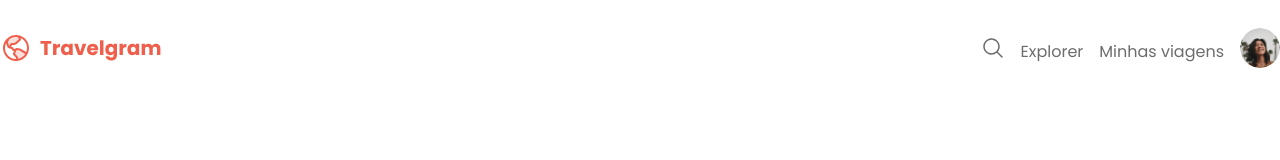
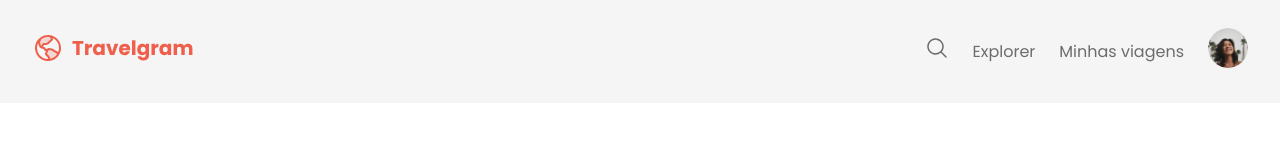
Before and after one commit to guilherme-maluf/Perfil-de-Viagens, a plain HTML site: page index.html in a window 1280 px wide. Drawn offline with Linux system fonts and the light colour scheme.

Commit message:
alteraçoes

```diff
--- a/index.html
+++ b/index.html
@@ -7,7 +7,8 @@
   <link rel="stylesheet" href="styles/index.css">
 </head>
 <body>
-  <nav>
+  <div class="bg-surface-color">
+    <nav class="container">
       <a href="#" id="logo">
         <img src="assets/Logo.svg" alt="Logomarca">
       </a>
@@ -18,5 +19,6 @@
         <li><a href="#">Minhas viagens</a></li>
         <li><a href="#"><img src="assets/Profile pic.png" alt="Imagem de Isabela Torres"></a></li>
     </nav>
+  </div>
 </body>
 </html>
--- a/styles/global.css
+++ b/styles/global.css
@@ -39,3 +39,13 @@ a:hover {
   color: var(--brand-color);
   text-decoration: underline;
 }
+
+.container {
+  padding-inline: 32px;
+  max-width: 1280px;
+  margin-inline: auto;
+}
+
+.bg-surface-color {
+  background-color: var(--surface-color);
+}
--- a/styles/nav.css
+++ b/styles/nav.css
@@ -9,9 +9,8 @@ nav ul{
   list-style: none;
   display: flex;
   align-items: center;
-  gap: 16px;
-  padding-block: 4px;
-  margin: 4px 0px;
+  gap: 24px;
+  padding-block: 8px;
 }
 
 nav ul li:last-child img {
```
Lines whose indentation alone changed are shown as unchanged.
